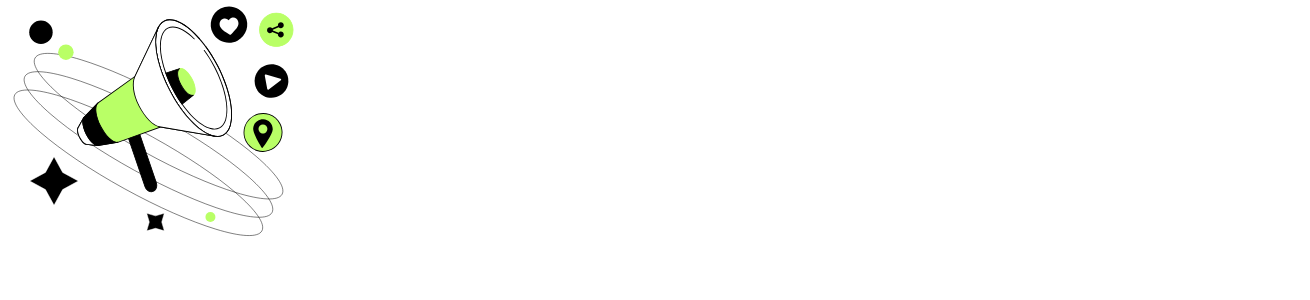
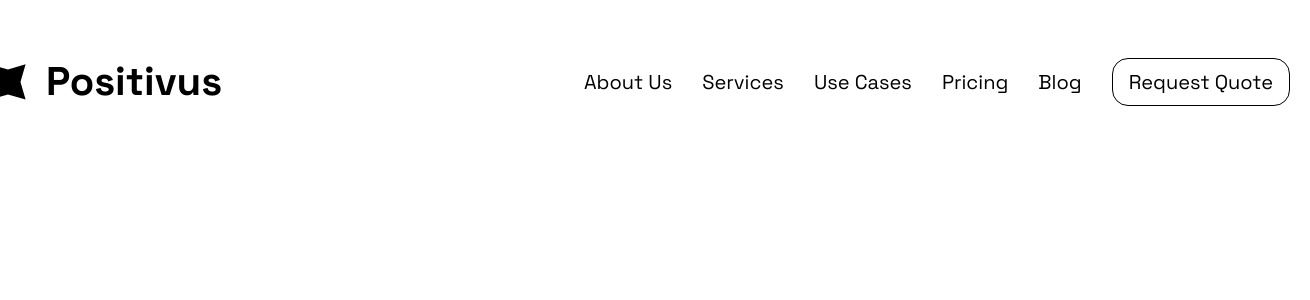
Before and after one commit to ogabekrustamov/Positivus, a React (Vite) app: page / in a window 1280 px wide. Shown: the top 300 px of the page, 1310 px wide, since content can reach past the window. Built offline with nearby package versions, Linux system fonts and the light colour scheme.

Commit message:
implement navbar section

```diff
--- /dev/null
+++ b/Constants/index.js
@@ -0,0 +1,8 @@
+export const navlinks = [
+{ id: 'about', title: 'About Us'},
+    { id: 'services', title: 'Services'},
+    { id: 'cases', title: 'Use Cases'},
+    { id: 'pricing', title: 'Pricing'},
+    { id: 'blog', title: 'Blog'},
+
+]
--- a/index.html
+++ b/index.html
@@ -4,6 +4,7 @@
     <meta charset="UTF-8" />
     <meta name="viewport" content="width=device-width, initial-scale=1.0" />
     <title>Positivus</title>
+    <link href="https://fonts.googleapis.com/css2?family=Space+Grotesk:wght@400;500;600;700&display=swap" rel="stylesheet">
   </head>
   <body>
     <div id="root"></div>
--- a/src/App.jsx
+++ b/src/App.jsx
@@ -1,13 +1,16 @@
 
 import './App.css'
+import Navbar from './components/Navbar.jsx'
+import Hero from './components/Hero.jsx'
 
-function App() {
+const App = ()  =>{
 
 
   return (
-    <>
-     <img  className="flex relative align-middle w-[300px]" src="/src/assets/illustration.svg" alt="Illustration" />
-    </>
+    <main className="App">
+        <Navbar />
+        <Hero />
+    </main>
   )
 }
 
--- /dev/null
+++ b/src/Components/Hero.jsx
@@ -0,0 +1,8 @@
+
+
+const Hero = () =>{
+    return (
+        <div className="App"></div>
+    )
+}
+export default Hero
--- /dev/null
+++ b/src/Components/Navbar.jsx
@@ -0,0 +1,104 @@
+import {navlinks} from '../../Constants/index.js'
+
+
+
+// const Navbar = () => {
+//     return (
+//         <nav className="my-8">
+//             <div className="w-[1340px] h-[70px] p-[20px]">
+//                 <a href="#" className="flex items-center gap-[300px] ">
+//                     <div className="flex items-center gap-[20px] ">
+//                         <img src="/src/assets/Icon.svg" className="w-[36px] h-[36px] inline-block font-[700]" alt=""/>
+//                         <p className="text-[40px] inline-block">Positivus</p>
+//                     </div>
+//
+//
+//                 <ul className="w-full inline-flex items-center gap-[30px] text-[20px] font-extralight">
+//                     {navlinks.map((link)=>(
+//                         <li key={link.id} className="" >
+//                             <a href={`#$link.id`} className="text-black">{link.title}</a>
+//                         </li>
+//                     ))}
+//                     <button className="w-57.5 h-17 border-black border-[1px] rounded-2xl">Request Quote</button>
+//                 </ul>
+//                 </a>
+//             </div>
+//         </nav>
+//     )
+// }
+//  export default Navbar
+import { useEffect, useState } from "react";
+
+
+
+const Navbar = () => {
+    const [showItems, setShowItems] = useState([]);
+
+    useEffect(() => {
+        // 0 - logo
+        setTimeout(() => {
+            setShowItems((prev) => [...prev, "logo"]);
+        }, 400 + 200);
+
+        // navlinklar: 1, 2, 3, ...
+        navlinks.forEach((_, index) => {
+            setTimeout(() => {
+                setShowItems((prev) => [...prev, index]);
+            }, 400 + 200 * index); // logo'dan keyin boshlanadi
+        });
+
+        // button - navlinks.length
+        setTimeout(() => {
+            setShowItems((prev) => [...prev, "button"]);
+        }, 400 + 200 * navlinks.length);
+    }, []);
+
+    return (
+        <nav className="my-8">
+            <div className="w-[1340px] h-[70px] p-[20px] mx-auto">
+                <div className="flex items-center justify-between">
+
+                    {/* ✅ LOGO ANIMATSIYALI */}
+                    <div
+                        className={`flex items-center gap-[20px] transition-all duration-700 ease-out transform
+              ${showItems.includes("logo") ? "opacity-100 translate-y-0" : "opacity-0 -translate-y-5"}`}
+                    >
+                        <img
+                            src="/src/assets/Icon.svg"
+                            className="w-[36px] h-[36px]"
+                            alt="logo"
+                        />
+                        <p className="text-[40px] font-bold">Positivus</p>
+                    </div>
+
+                    {/* ✅ NAVLINK + BUTTON */}
+                    <ul className="flex items-center gap-[30px] text-[20px] font-extralight">
+                        {navlinks.map((link, index) => (
+                            <li
+                                key={link.id}
+                                className={`transition-all duration-500 ease-out transform
+                  ${showItems.includes(index) ? "opacity-100 translate-y-0" : "opacity-0 translate-y-5"}`}
+                            >
+                                <a href={`#${link.id}`} className="text-black hover:underline">
+                                    {link.title}
+                                </a>
+                            </li>
+                        ))}
+
+                        {/* ✅ BUTTON ANIMATSIYALI */}
+                        <li
+                            className={`transition-all duration-1200 ease-out transform
+                ${showItems.includes("button") ? "opacity-100 translate-y-0" : "opacity-0 translate-y-5"}`}
+                        >
+                            <button className="px-4 py-2 border-black border-[1px] rounded-2xl">
+                                Request Quote
+                            </button>
+                        </li>
+                    </ul>
+                </div>
+            </div>
+        </nav>
+    );
+};
+
+export default Navbar;
--- a/src/index.css
+++ b/src/index.css
@@ -1 +1,8 @@
 @import "tailwindcss";
+
+body{
+    margin: 0;
+    display: flex;
+    justify-content: center;
+    font-family: 'Space Grotesk', sans-serif;
+}
--- a/vite.config.js
+++ b/vite.config.js
@@ -4,5 +4,12 @@ import tailwindcss from '@tailwindcss/vite'
 
 // https://vite.dev/config/
 export default defineConfig({
+  theme: {
+    extend: {
+      fontFamily: {
+        space: ['Space Grotesk', 'sans-serif'], // add custom font here
+      },
+    },
+  },
   plugins: [react(), tailwindcss(),],
 })
```
Also changed, not shown: src/assets/Icon.svg (added).
